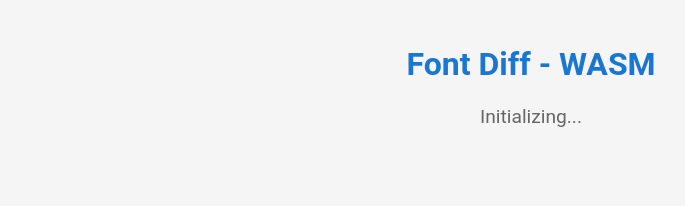
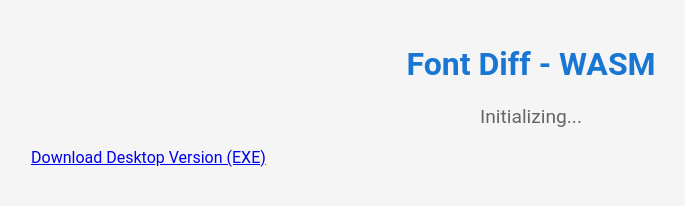
Before and after one commit to Losketch/fontdiff, a website built with webpack: page src/index.html in a window 1280 px wide. Shown: the whole page, without its empty margins (109-794 px from the left). Built offline with nearby package versions, Linux system fonts and the light colour scheme; files whose address does not match are found by name.

Commit message:
Add EXE download link

```diff
--- a/src/index.html
+++ b/src/index.html
@@ -36,6 +36,10 @@
             <md-filled-button id="download-btn">Download HTML</md-filled-button>
             <md-filled-button id="new-tab-btn">Open in a new window</md-filled-button>
         </div>
+
+        <div id="exe-link" style="margin-top: 20px;">
+            <a href="https://github.com/Losketch/fontdiff/releases" download>Download Desktop Version (EXE)</a>
+        </div>
     </div>
 </body>
 </html>
```
